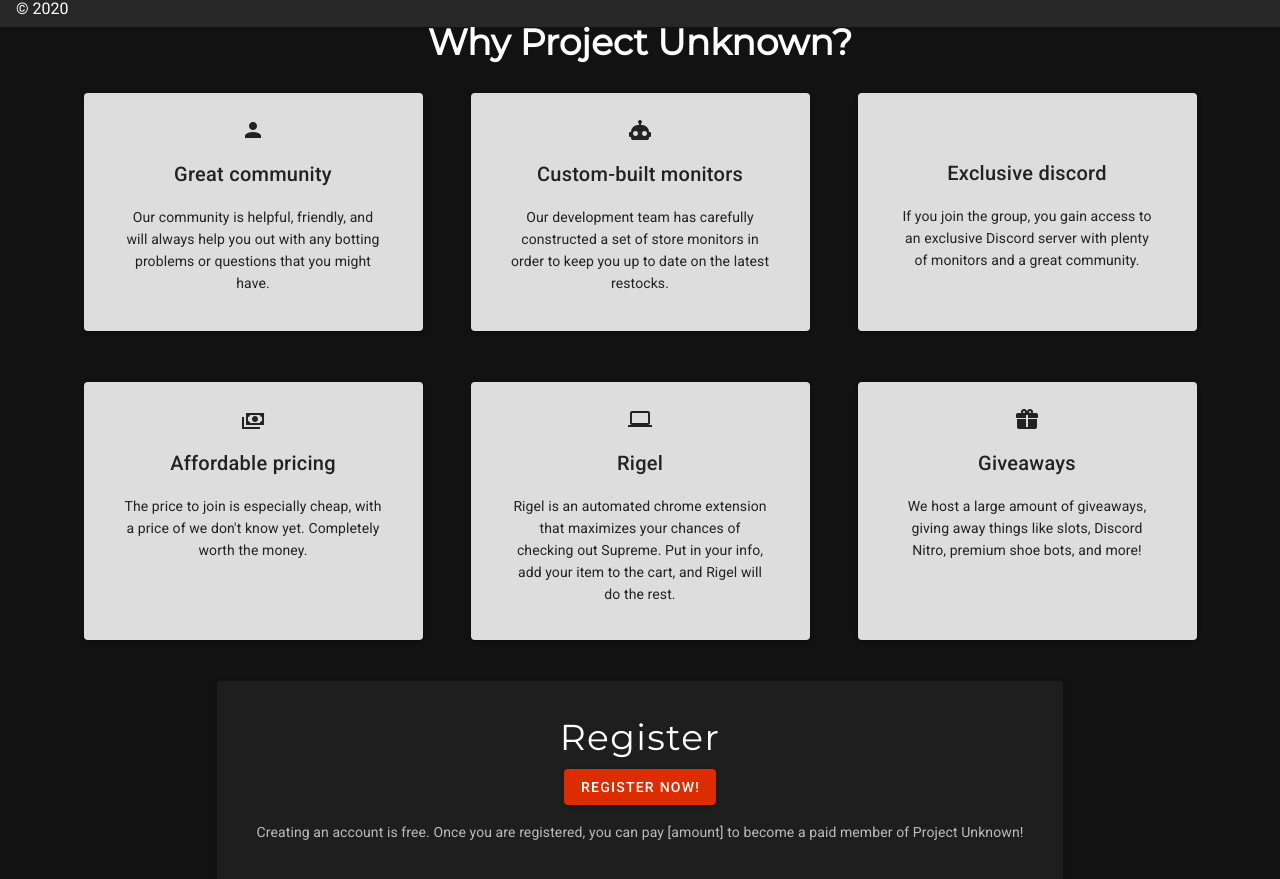
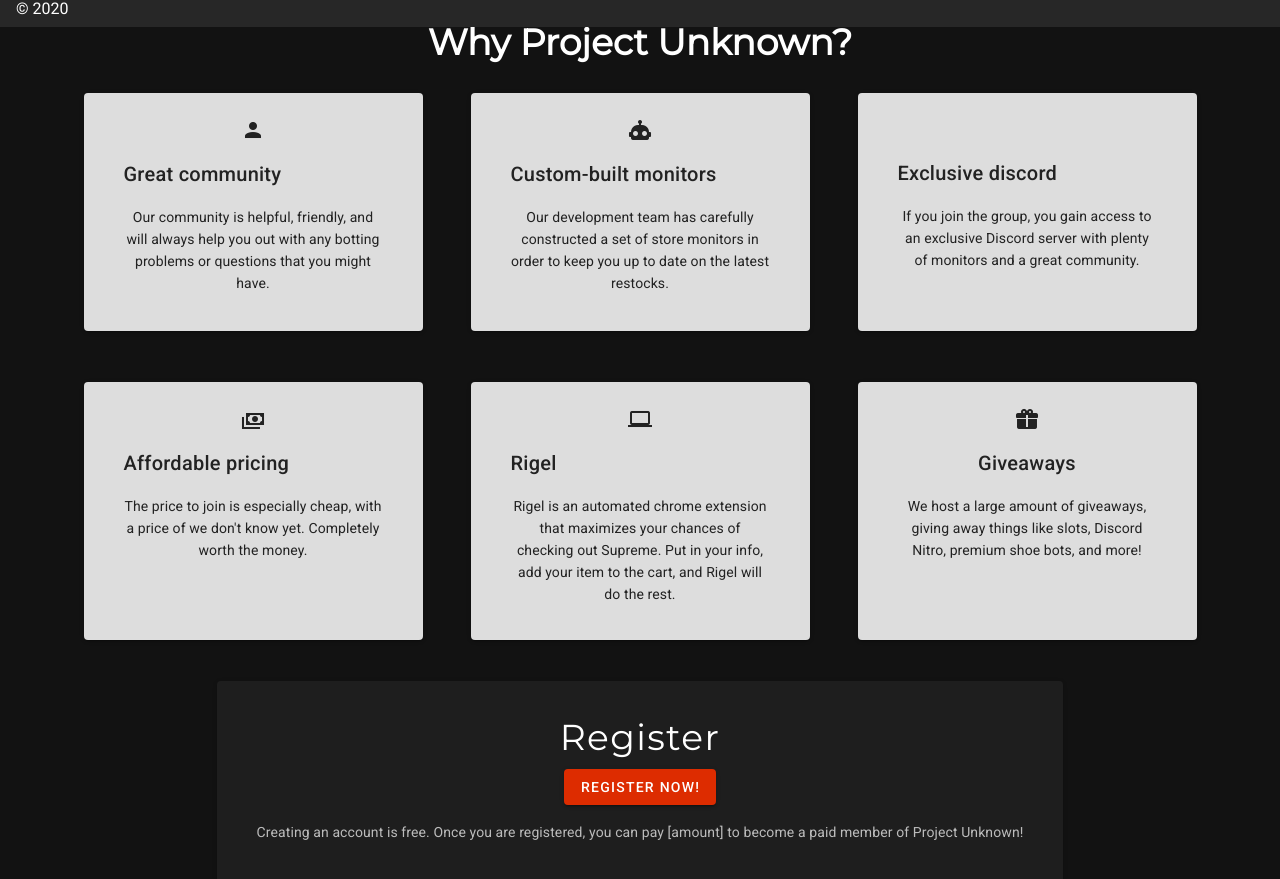
Before and after one commit to Project-Unknown-GH/unknown-front, a Nuxt app: page / in a window 1280 px wide. Shown: the part 773-1652 px from the top of the page. Built offline with nearby package versions, Linux system fonts and the light colour scheme.

Commit message:
:bug: Fixed some bugs with the colors

```diff
--- a/pages/index.vue
+++ b/pages/index.vue
@@ -20,10 +20,10 @@
                 <v-col>
                     <v-card class="ma-3 pa-6 feature" color="#ddd">
                         <v-icon class="featureIcon">mdi-account</v-icon>
-                        <v-card-title class="justify-center">
+                        <v-card-title style="color: #222">
                             Great community
                         </v-card-title>
-                        <v-card-text class="featureText">
+                        <v-card-text style="color: #222">
                             Our community is helpful, friendly, and will always
                             help you out with any botting problems or questions
                             that you might have.
@@ -33,10 +33,10 @@
                 <v-col>
                     <v-card class="ma-3 pa-6 feature" color="#ddd">
                         <v-icon class="featureIcon">mdi-robot</v-icon>
-                        <v-card-title class="justify-center">
+                        <v-card-title style="color: #222">
                             Custom-built monitors
                         </v-card-title>
-                        <v-card-text class="featureText">
+                        <v-card-text style="color: #222">
                             Our development team has carefully constructed a set
                             of store monitors in order to keep you up to date on
                             the latest restocks.
@@ -46,10 +46,10 @@
                 <v-col>
                     <v-card class="ma-3 pa-6 feature" color="#ddd">
                         <v-icon class="featureIcon">mdi-discord</v-icon>
-                        <v-card-title class="justify-center">
+                        <v-card-title style="color: #222">
                             Exclusive discord
                         </v-card-title>
-                        <v-card-text class="featureText">
+                        <v-card-text style="color: #222">
                             If you join the group, you gain access to an
                             exclusive Discord server with plenty of monitors and
                             a great community.
@@ -61,10 +61,10 @@
                 <v-col>
                     <v-card class="ma-3 pa-6 feature" color="#ddd">
                         <v-icon class="featureIcon">mdi-cash-multiple</v-icon>
-                        <v-card-title class="justify-center">
+                        <v-card-title style="color: #222">
                             Affordable pricing
                         </v-card-title>
-                        <v-card-text class="featureText">
+                        <v-card-text style="color: #222">
                             The price to join is especially cheap, with a price
                             of we don't know yet. Completely worth the money.
                         </v-card-text>
@@ -73,10 +73,10 @@
                 <v-col>
                     <v-card class="ma-3 pa-6 feature" color="#ddd">
                         <v-icon class="featureIcon">mdi-laptop</v-icon>
-                        <v-card-title class="justify-center">
+                        <v-card-title style="color: #222">
                             Rigel
                         </v-card-title>
-                        <v-card-text class="featureText">
+                        <v-card-text style="color: #222">
                             Rigel is an automated chrome extension that
                             maximizes your chances of checking out Supreme. Put
                             in your info, add your item to the cart, and Rigel
@@ -87,10 +87,13 @@
                 <v-col>
                     <v-card class="ma-3 pa-6 feature" color="#ddd">
                         <v-icon class="featureIcon">mdi-gift</v-icon>
-                        <v-card-title class="justify-center">
+                        <v-card-title
+                            class="justify-center"
+                            style="color: #222"
+                        >
                             Giveaways
                         </v-card-title>
-                        <v-card-text class="featureText">
+                        <v-card-text class="featureText" style="color: #222">
                             We host a large amount of giveaways, giving away
                             things like slots, Discord Nitro, premium shoe bots,
                             and more!
```
